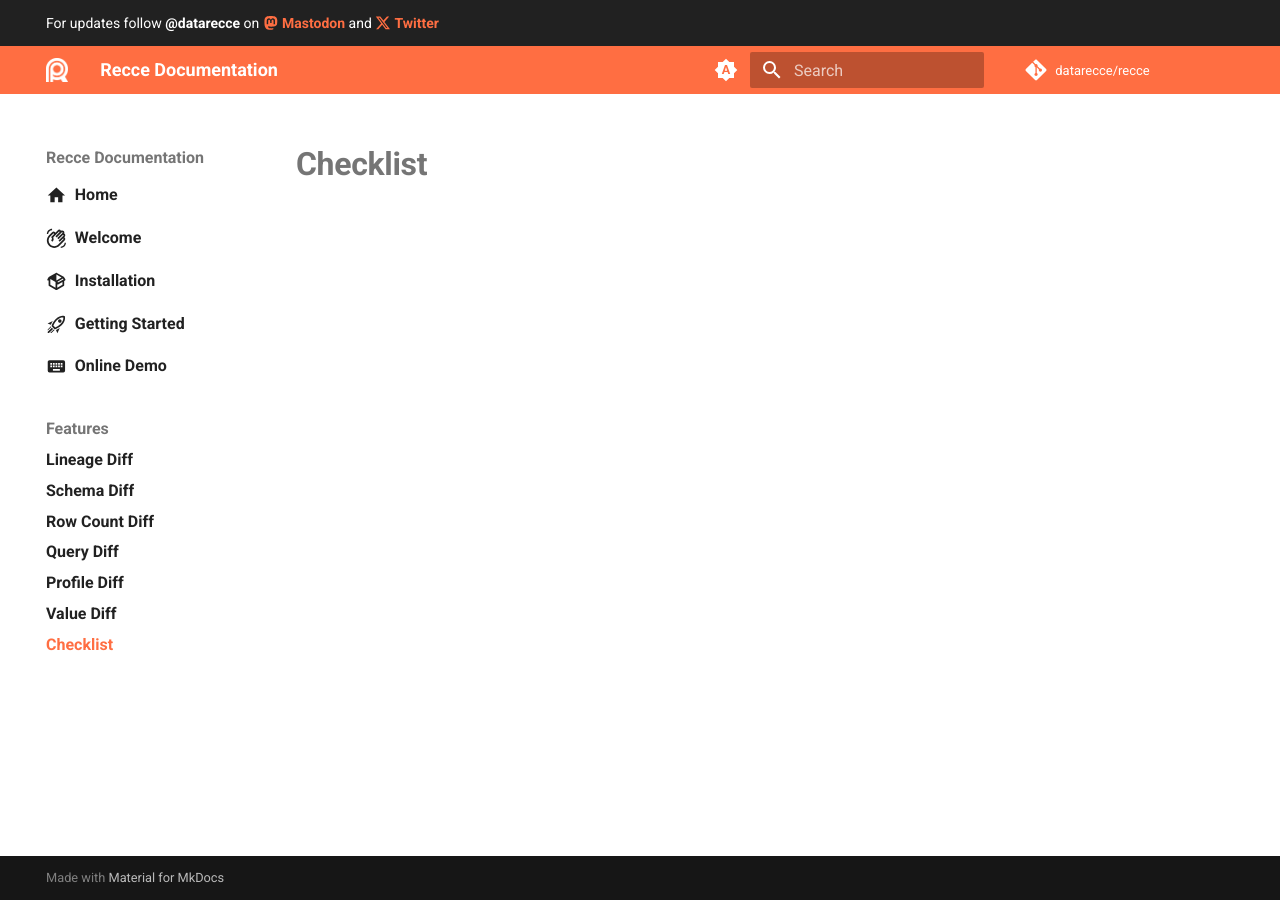
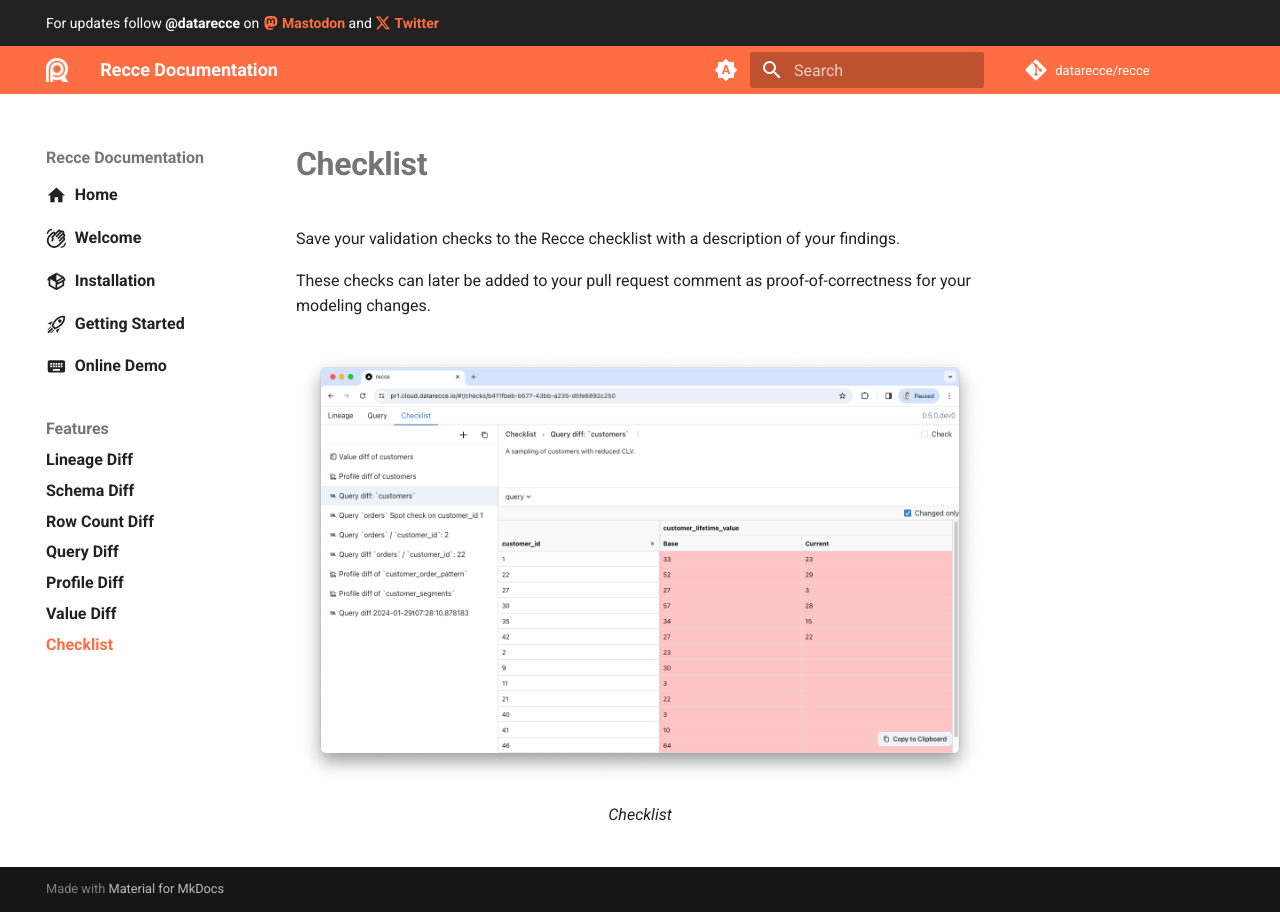
Before and after one commit to DataRecce/recce-documentation, an MkDocs documentation site: the page built from docs/docs/features/checklist.md, in a window 1280 px wide. Built offline with MkDocs 1.6.1 and Material for MkDocs 9.7.7, drawn with Linux system fonts in a browser that asks for light colours; comment, search, counter and statistics services are not loaded.

Commit message:
checklist page, fix image links

```diff
--- a/docs/docs/features/checklist.md
+++ b/docs/docs/features/checklist.md
@@ -3,3 +3,12 @@ title: Checklist
 ---
 
 # Checklist
+
+Save your validation checks to the Recce checklist with a description of your findings.
+
+These checks can later be added to your pull request comment as proof-of-correctness for your modeling changes.
+
+<figure markdown>
+  ![Recce Checklist](../../assets/images/features/checklist.png)
+  <figcaption>Checklist</figcaption>
+</figure>
```
Also changed, not shown: docs/docs/demo.md (+4 -4 lines), docs/docs/features/query-diff.md (+2 -2 lines), docs/assets/images/features/checklist.png (added).
